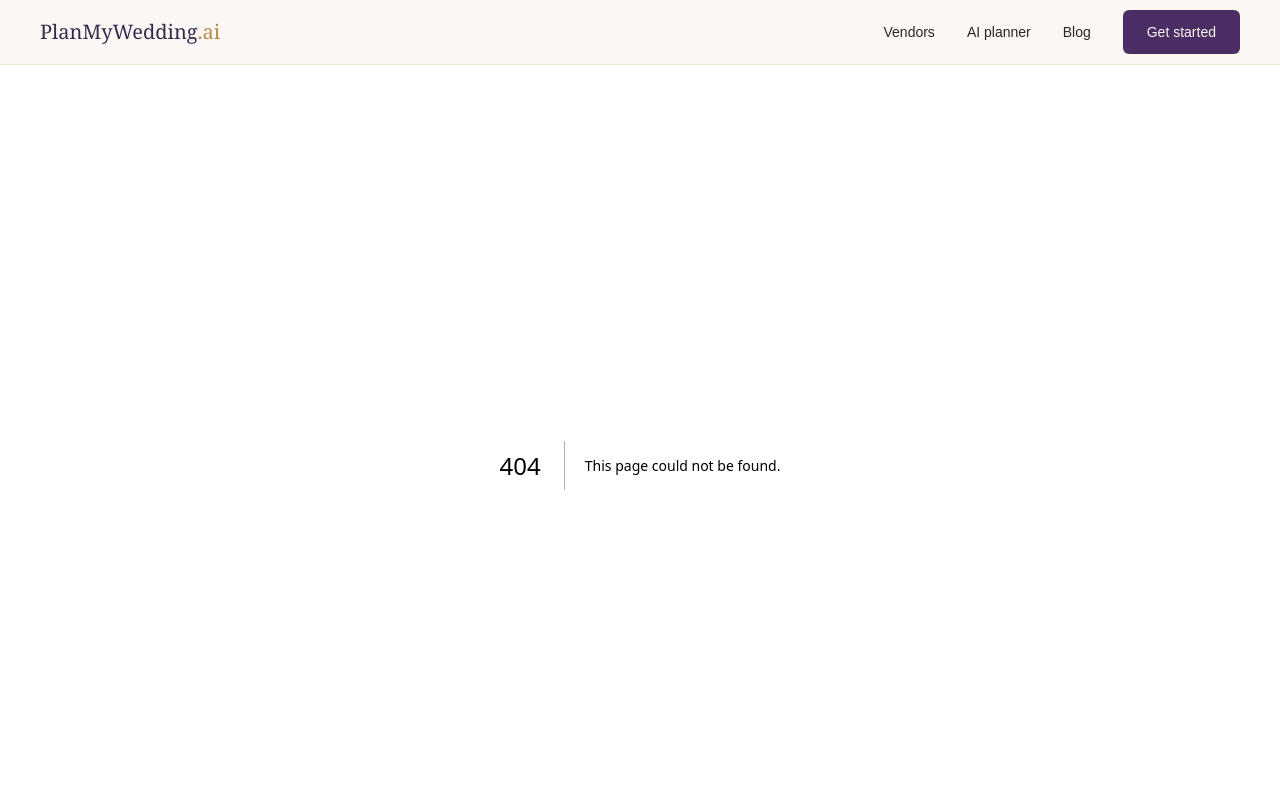
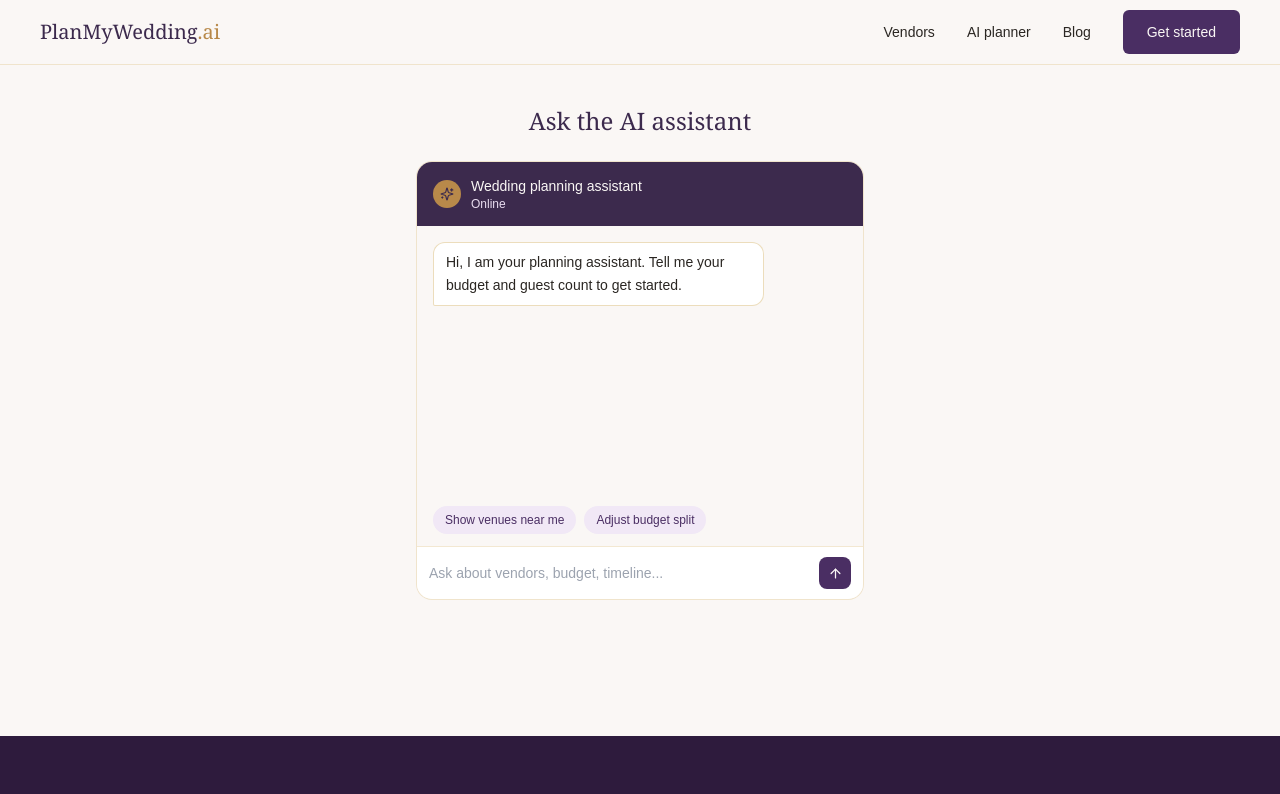
Before and after one commit to mndbobby61-blip/planmywedding-client, a Next.js app: page /ai-chat in a window 1280 px wide. Before the commit this address had no page. Shown: the top 794 px of the page. Built offline with nearby package versions, Linux system fonts and the light colour scheme.

Commit message:
feat: add ChatWindow component and /ai-chat page

```diff
--- /dev/null
+++ b/src/app/ai-chat/page.tsx
@@ -0,0 +1,10 @@
+import ChatWindow from "@/components/ai/ChatWindow";
+
+export default function AiChatPage() {
+  return (
+    <section className="container-page py-10">
+      <h1 className="font-display text-2xl text-plum-700 mb-6 text-center">Ask the AI assistant</h1>
+      <ChatWindow />
+    </section>
+  );
+}
--- /dev/null
+++ b/src/components/ai/ChatWindow.tsx
@@ -0,0 +1,94 @@
+"use client";
+
+import { useState } from "react";
+import { ArrowUp, Sparkles } from "lucide-react";
+import ChatBubble from "@/components/ai/ChatBubble";
+import TypingIndicator from "@/components/ai/TypingIndicator";
+import SuggestedPrompts from "@/components/ai/SuggestedPrompts";
+import { ChatMessage } from "@/types/ai.types";
+
+const WELCOME: ChatMessage = {
+  id: "welcome",
+  role: "assistant",
+  content: "Hi, I am your planning assistant. Tell me your budget and guest count to get started.",
+};
+
+export default function ChatWindow() {
+  const [messages, setMessages] = useState<ChatMessage[]>([WELCOME]);
+  const [input, setInput] = useState("");
+  const [isThinking, setIsThinking] = useState(false);
+
+  const sendMessage = async (text: string) => {
+    if (!text.trim()) return;
+
+    const userMessage: ChatMessage = { id: crypto.randomUUID(), role: "user", content: text };
+    setMessages((prev) => [...prev, userMessage]);
+    setInput("");
+    setIsThinking(true);
+
+    // TODO: replace with a real streaming call to POST /api/ai/chat
+    // Keep conversation history (messages) in the request body for context.
+    await new Promise((resolve) => setTimeout(resolve, 900));
+
+    setIsThinking(false);
+    setMessages((prev) => [
+      ...prev,
+      {
+        id: crypto.randomUUID(),
+        role: "assistant",
+        content:
+          "Got it. For that budget and guest count, I would suggest splitting roughly 40 percent venue, 25 percent catering, and the rest across decor and photography. Want me to pull matching venues now?",
+      },
+    ]);
+  };
+
+  return (
+    <div className="max-w-md mx-auto bg-ivory rounded-2xl border border-gold-200/40 overflow-hidden">
+      <div className="flex items-center gap-2.5 px-4 py-3.5 bg-plum-700">
+        <div className="w-7 h-7 rounded-full bg-gold-600 flex items-center justify-center">
+          <Sparkles size={14} className="text-plum-700" />
+        </div>
+        <div>
+          <p className="font-body text-sm font-medium text-ivory">Wedding planning assistant</p>
+          <p className="font-body text-xs text-plum-200">Online</p>
+        </div>
+      </div>
+
+      <div className="flex flex-col gap-2.5 px-4 py-4 min-h-[280px]">
+        {messages.map((message) => (
+          <ChatBubble key={message.id} message={message} />
+        ))}
+        {isThinking && <TypingIndicator />}
+      </div>
+
+      <div className="px-4 pb-3">
+        <SuggestedPrompts
+          prompts={["Show venues near me", "Adjust budget split"]}
+          onSelect={(prompt) => sendMessage(prompt)}
+        />
+      </div>
+
+      <form
+        onSubmit={(e) => {
+          e.preventDefault();
+          sendMessage(input);
+        }}
+        className="flex items-center gap-2 px-3 py-2.5 bg-white border-t border-gold-200/40"
+      >
+        <input
+          value={input}
+          onChange={(e) => setInput(e.target.value)}
+          placeholder="Ask about vendors, budget, timeline..."
+          className="flex-1 text-sm font-body focus:outline-none bg-transparent"
+        />
+        <button
+          type="submit"
+          aria-label="Send message"
+          className="w-8 h-8 rounded-lg bg-plum-600 flex items-center justify-center"
+        >
+          <ArrowUp size={15} className="text-ivory" />
+        </button>
+      </form>
+    </div>
+  );
+}
--- /dev/null
+++ b/src/components/ai/SuggestedPrompts.tsx
@@ -0,0 +1,22 @@
+export default function SuggestedPrompts({
+  prompts,
+  onSelect,
+}: {
+  prompts: string[];
+  onSelect: (prompt: string) => void;
+}) {
+  if (prompts.length === 0) return null;
+  return (
+    <div className="flex flex-wrap gap-2">
+      {prompts.map((prompt) => (
+        <button
+          key={prompt}
+          onClick={() => onSelect(prompt)}
+          className="text-xs font-body text-plum-600 bg-plum-50 rounded-full px-3 py-1.5 hover:bg-plum-100 transition-colors"
+        >
+          {prompt}
+        </button>
+      ))}
+    </div>
+  );
+}
```
